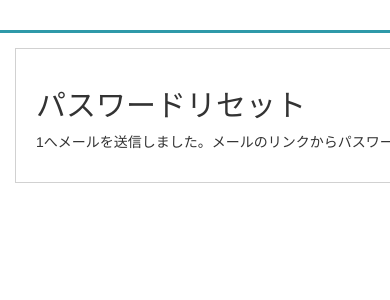
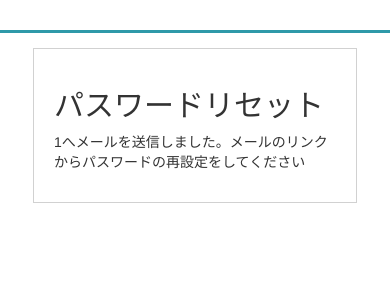
Before and after one commit to HirokiYamasaki/quiz_php, a PHP site: page /sendmail.php in a window 390 px wide; the page is wider, and only the part inside the window is pictured. Shown: the part 70-370 px from the top of that part. Run offline with PHP 8.4, Linux system fonts and the light colour scheme; the visitor is signed in with stand-in values (Sample User, id 1).

Commit message:
[update]レスポンシブデザインに対応

```diff
--- a/user/sendmail.css
+++ b/user/sendmail.css
@@ -1,6 +1,12 @@
 .content {
-    width: 600px;
+    width: 500px;
     border: 1px solid #d1d1d1;
     margin: 15px auto;
     padding: 20px;
 }
+
+@media only screen and (max-width: 500px) {
+    .content{
+        width: 90%;
+    }
+}
```
